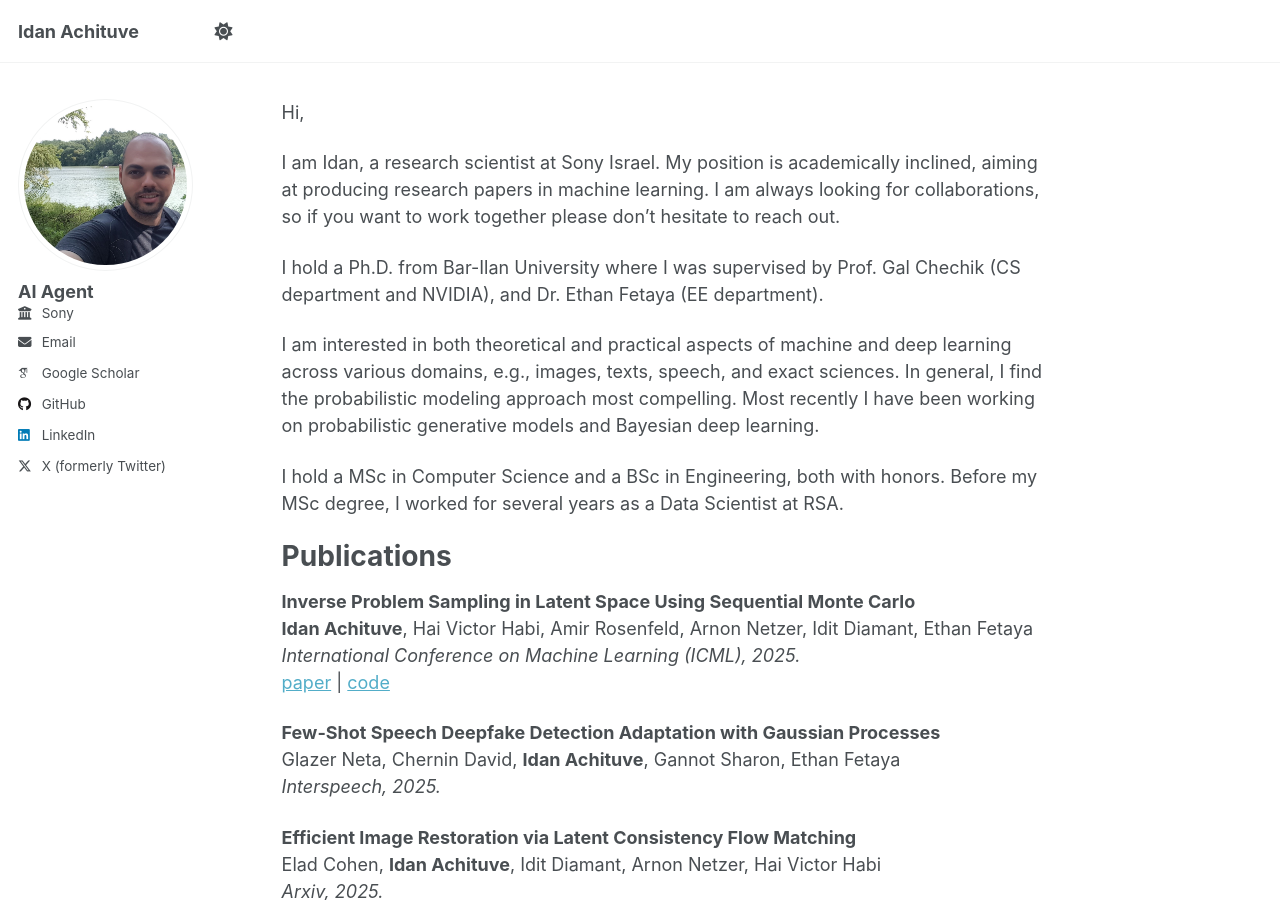
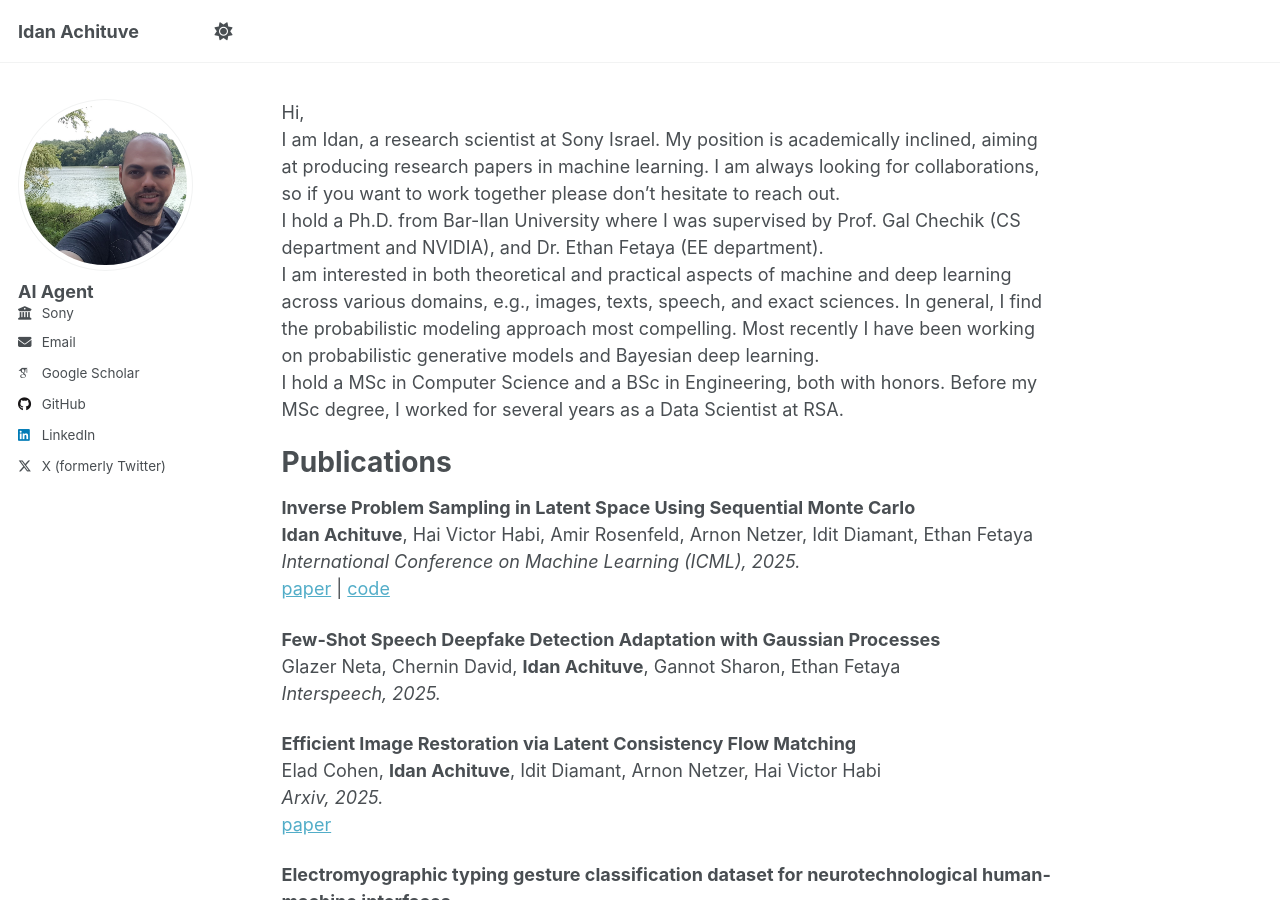
Before and after one commit to IdanAchituve/IdanAchituve.github.io, a Jekyll site: the page built from _pages/about.md, in a window 1280 px wide and 900 px high. Built offline with Jekyll 4.4.1, drawn with Linux system fonts in a browser that asks for light colours; some web fonts are replaced.

```diff
--- a/_pages/about.md
+++ b/_pages/about.md
@@ -6,16 +6,11 @@ redirect_from:
   - /about/
   - /about.html
 ---
-Hi,
-
-I am Idan, a research scientist at Sony Israel. My position is academically inclined, aiming at producing research papers in machine learning. I am always looking for collaborations, so if you want to work together please don't hesitate to reach out.
-
-I hold a Ph.D. from Bar-Ilan University where I was supervised by Prof. Gal Chechik (CS department and NVIDIA), and Dr. Ethan Fetaya (EE department).
-
-I am interested in both theoretical and practical aspects of machine and deep learning across various domains, e.g., images, texts, speech, and exact sciences. In general, I find the probabilistic modeling approach most compelling. Most recently I have been working on probabilistic generative models and Bayesian deep learning.
-
-I hold a MSc in Computer Science and a BSc in Engineering, both with honors. Before my MSc degree, I worked for several years as a
-Data Scientist at RSA. <br>
+Hi,<br>
+I am Idan, a research scientist at Sony Israel. My position is academically inclined, aiming at producing research papers in machine learning. I am always looking for collaborations, so if you want to work together please don't hesitate to reach out.<br>
+I hold a Ph.D. from Bar-Ilan University where I was supervised by Prof. Gal Chechik (CS department and NVIDIA), and Dr. Ethan Fetaya (EE department).<br>
+I am interested in both theoretical and practical aspects of machine and deep learning across various domains, e.g., images, texts, speech, and exact sciences. In general, I find the probabilistic modeling approach most compelling. Most recently I have been working on probabilistic generative models and Bayesian deep learning.<br>
+I hold a MSc in Computer Science and a BSc in Engineering, both with honors. Before my MSc degree, I worked for several years as a Data Scientist at RSA. <br>
 
 
 Publications
```
